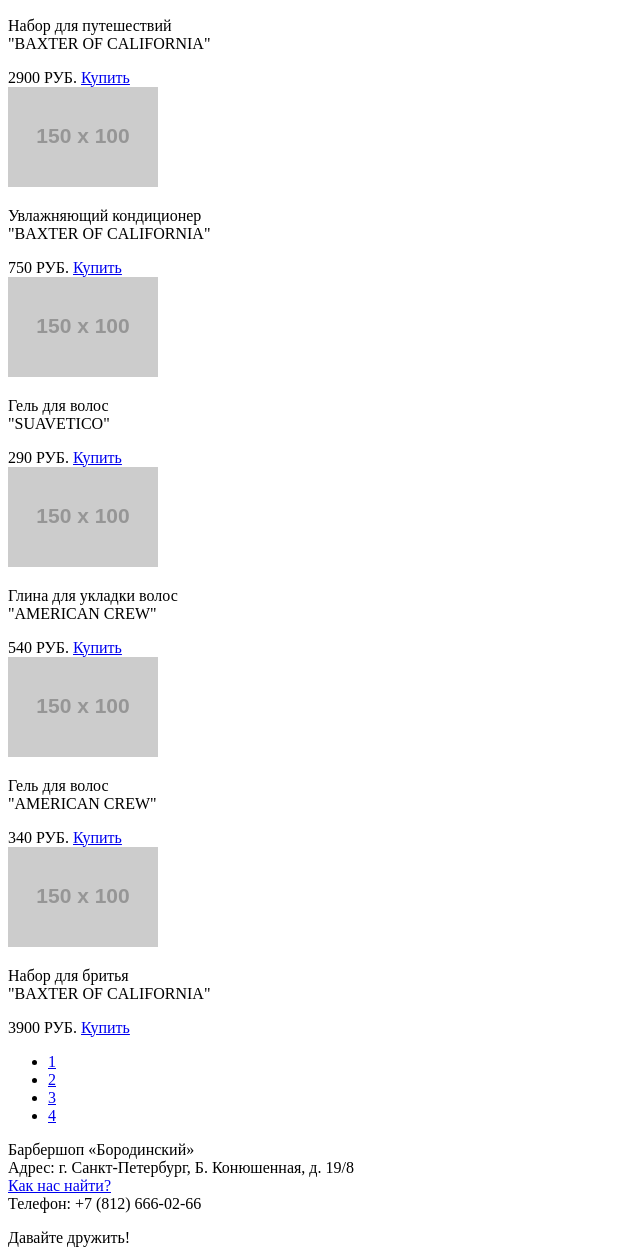
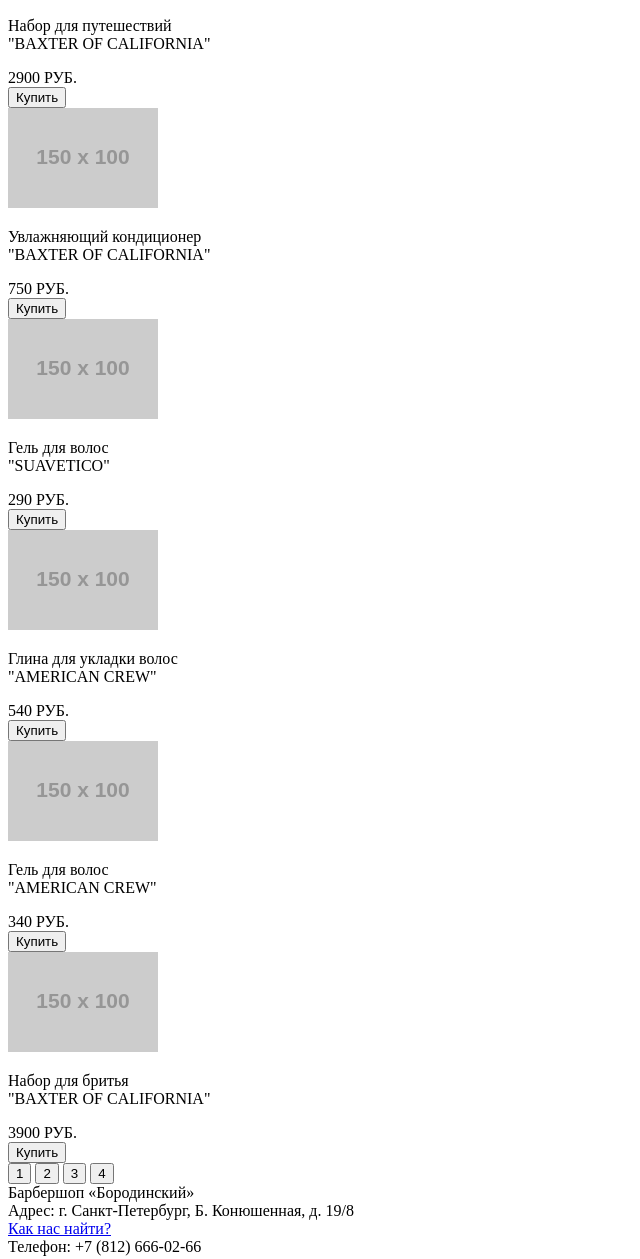
Before and after one commit to Proteys/231905-barbershop, a plain HTML site: page 1/catalog.html in a window 1280 px wide. Shown: the part 712-1971 px from the top of the page, without its empty margins (0-640 px from the left). Drawn offline with Linux system fonts and the light colour scheme; placeholder pictures from the web are drawn by us.

Commit message:
Revert "правка замечаний наставника!"
This reverts commit 5ff55d00fd86f7a69c79bc8af78bfa54bf0db59f.

```diff
--- a/1/catalog.html
+++ b/1/catalog.html
@@ -79,39 +79,39 @@
 	    <article class="traveler">
 		  <img src="http://placehold.it/150x100">
 		  <p>Набор для путешествий<br>"BAXTER OF CALIFORNIA"</p>
-		  <span сlass="coast">2900 РУБ.</span>
-		  <a href="#" class="item-buy">Купить</a>
+		  <div сlass="coast">2900 РУБ.</div>
+		  <input type="button" value="Купить">
 		<article class="conditioner">
 		  <img src="http://placehold.it/150x100">
 		  <p>Увлажняющий кондиционер<br>"BAXTER OF CALIFORNIA"</p>
-		  <span сlass="coast">750 РУБ.</span>
-		  <a href="#" class="item-buy">Купить</a>
+		  <div сlass="coast">750 РУБ.</div>
+		  <input type="button" value="Купить">
 		<article class="hair-gel">
 		  <img src="http://placehold.it/150x100">
 		  <p>Гель для волос<br>"SUAVETICO"</p>
-		  <span сlass="coast">290 РУБ.</span>
-		  <a href="#" class="item-buy">Купить</a>
+		  <div сlass="coast">290 РУБ.</div>
+		  <input type="button" value="Купить">
 		<article class="hair-glay">
 		  <img src="http://placehold.it/150x100">
 		  <p>Глина для укладки волос<br>"AMERICAN CREW"</p>
-		  <span сlass="coast">540 РУБ.</span>
-		  <a href="#" class="item-buy">Купить</a>
+		  <div сlass="coast">540 РУБ.</div>
+		  <input type="button" value="Купить">
 		<article class="hair-gel2">
 		  <img src="http://placehold.it/150x100">
 		  <p>Гель для волос<br>"AMERICAN CREW"</p>
-		  <span сlass="coast">340 РУБ.</span>
-		  <a href="#" class="item-buy">Купить</a>
+		  <div сlass="coast">340 РУБ.</div>
+		  <input type="button" value="Купить">
 		<article class="traveler">
 		  <img src="http://placehold.it/150x100">
 		  <p>Набор для бритья<br>"BAXTER OF CALIFORNIA"</p>
-		  <span сlass="coast">3900 РУБ.</span>
-		  <a href="#" class="item-buy">Купить</a>
-	  <ul class="paginator">
-	    <li class="btn"><a href="#" >1</a></li>
-		<li class="active-btn btn"><a href="#" >2</a></li>
-		<li class="btn"><a href="#" >3</a></li>
-		<li class="btn"><a href="#" >4</a></li>
-	  </ul>
+		  <div сlass="coast">3900 РУБ.</div>
+		  <input type="button" value="Купить">
+	  <div class="buttons">
+	    <button>1</button>
+		<button>2</button>
+		<button>3</button>
+		<button>4</button>
+	  </div>
 	</main>
 	    <footer class="main-footer">
       <div class="container">
```
Also changed, not shown: 1/catalog-item.html (+5 -18 lines).
